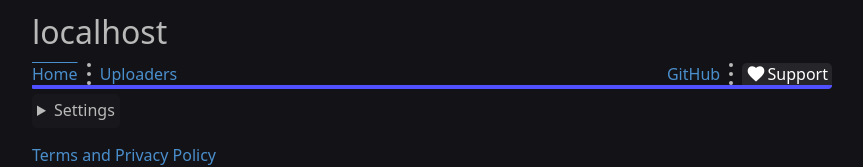
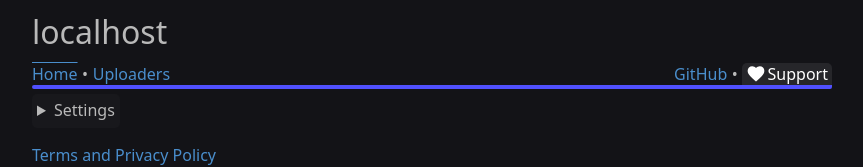
Before and after one commit to 0Supa/uploader, a SvelteKit app: page / in a window 1280 px wide. Shown: the top 167 px of the page, without its empty margins (208-1071 px from the left). Built offline with nearby package versions, Linux system fonts and the light colour scheme.

Commit message:
* separator bullet

```diff
--- a/src/routes/(app)/+layout.svelte
+++ b/src/routes/(app)/+layout.svelte
@@ -202,7 +202,7 @@
         margin: 0;
         margin-bottom: 5px;
         border: 2px solid rgb(var(--primary));
-        border-radius: 5px 0 15px 5px;
+        border-radius: 5px 0 5px 5px;
     }
 
     ul {
@@ -217,10 +217,8 @@
     li {
         display: inline;
         &:not(:last-child)::after {
-            content: "";
-            margin: 0 1ch;
-            height: 100%;
-            border-left: 4px dotted rgb(var(--fg));
+            content: "•";
+            margin: 0 0.5ch;
         }
     }
 
```
